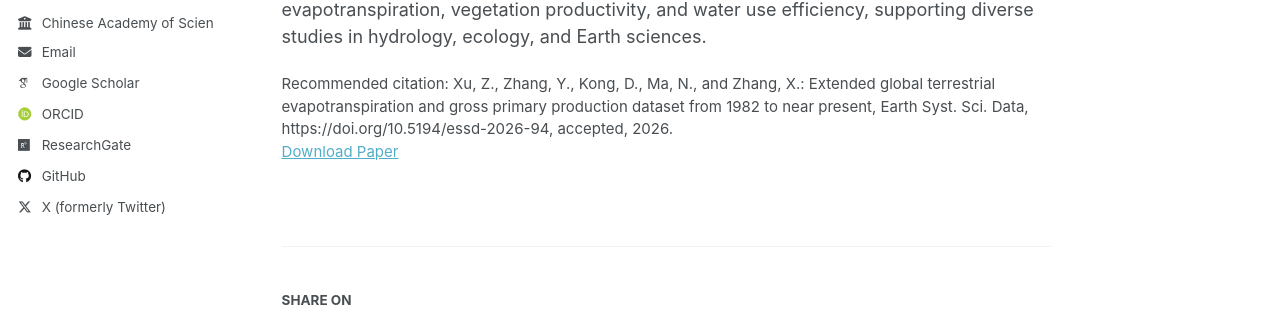
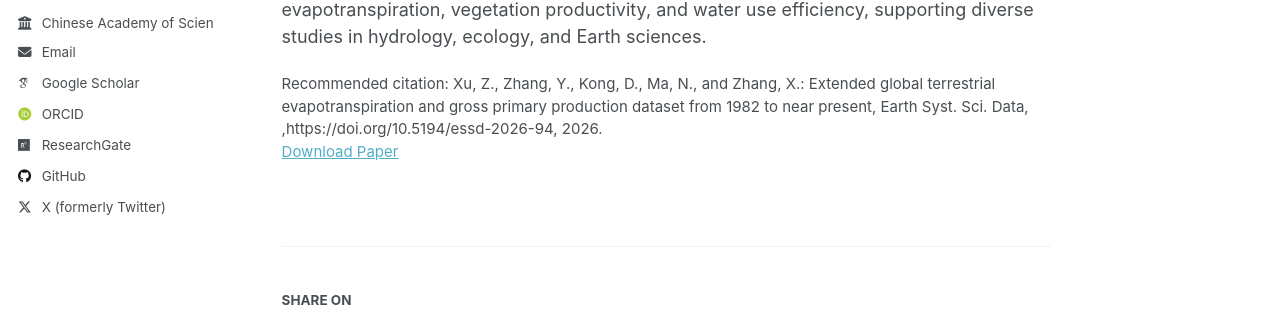
Before and after one commit to xuzhenwu/xuzhenwu.github.io, a Jekyll site: the page built from _publications/2026ESSD.md, in a window 1280 px wide and 1211 px high. Shown: the part 364-676 px from the top of the window. Built offline with Jekyll 4.4.1, drawn with Linux system fonts in a browser that asks for light colours; some web fonts are replaced; a script that is not in the unit is left out.

Commit message:
update essd

```diff
--- a/_publications/2026ESSD.md
+++ b/_publications/2026ESSD.md
@@ -7,8 +7,8 @@
 date: 2026-03-02
 venue: Earth System Science Data
 #slidesurl: http://academicpages.github.io/files/slides1.pdf
-paperurl: https://doi.org/10.5194/essd-2026-94
+paperurl: https://doi.org/10.5194/essd-18-5663-2026
 #bibtexurl: http://academicpages.github.io/files/bibtex1.bib
-citation: "Xu, Z., Zhang, Y., Kong, D., Ma, N., and Zhang, X.: Extended global terrestrial evapotranspiration and gross primary production dataset from 1982 to near present, Earth Syst. Sci. Data, https://doi.org/10.5194/essd-2026-94, accepted, 2026."
+citation: "Xu, Z., Zhang, Y., Kong, D., Ma, N., and Zhang, X.: Extended global terrestrial evapotranspiration and gross primary production dataset from 1982 to near present, Earth Syst. Sci. Data, ,https://doi.org/10.5194/essd-2026-94, 2026."
 ---
 The Penman–Monteith–Leuning Version 2.2 dataset provides remote sensing-based coupled estimates of terrestrial evapotranspiration and gross primary production from 1982 to near present. Calibrated at 208 flux stations and validated against water balances in 152 river basins, this extended record reveals significant increases in global evapotranspiration, vegetation productivity, and water use efficiency, supporting diverse studies in hydrology, ecology, and Earth sciences.
```
Also changed, not shown: images/publications/2026ESSD-old.png (added), images/publications/2026ESSD.png, 2 other files.
